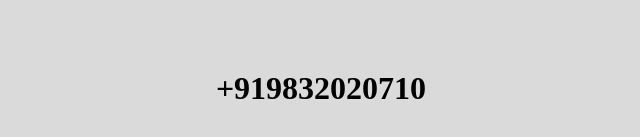
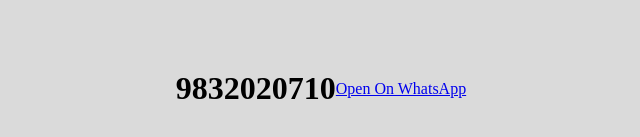
Before and after one commit to imrangazi12345/link0001, a plain HTML site: page index.html in a window 1280 px wide. Shown: the part 567-704 px from the top of the page, without its empty margins (319-959 px from the left). Drawn offline with Linux system fonts and the light colour scheme.

Commit message:
Update index.html

```diff
--- a/index.html
+++ b/index.html
@@ -34,7 +34,9 @@
           alt="WhatsApp Number"/>
      </div>
      <div class="content2">
-          <h1>+919832020710</h1>
+          <h1>9832020710</h1></br>
+          <a href="https://wa.me/919832020710">Open On WhatsApp
+               <a/>
      </div>
 
 </body>
```
